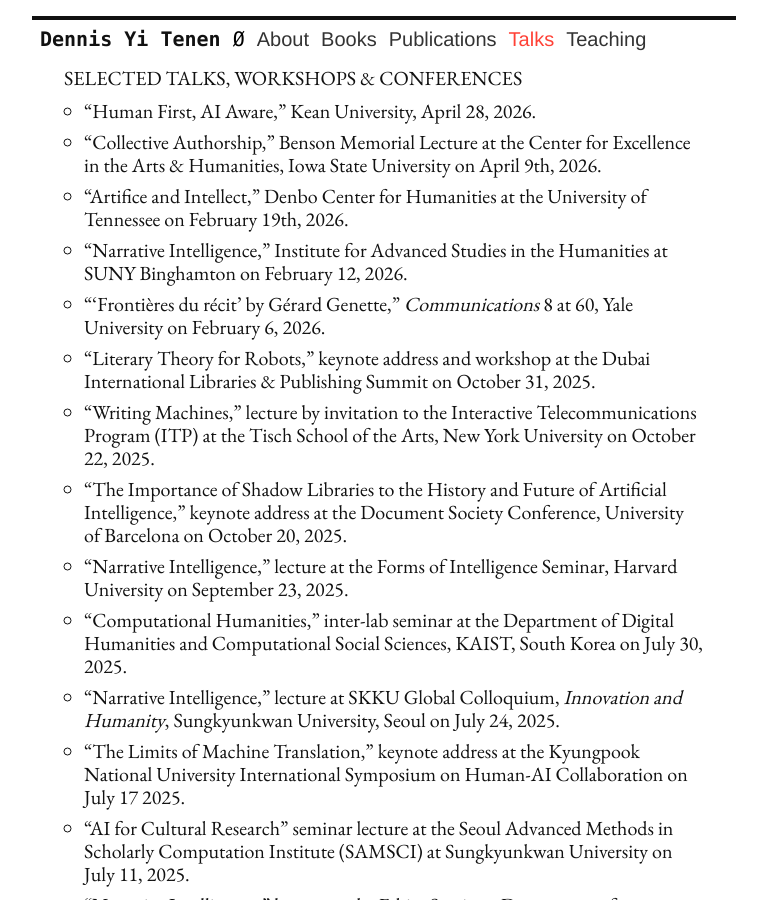
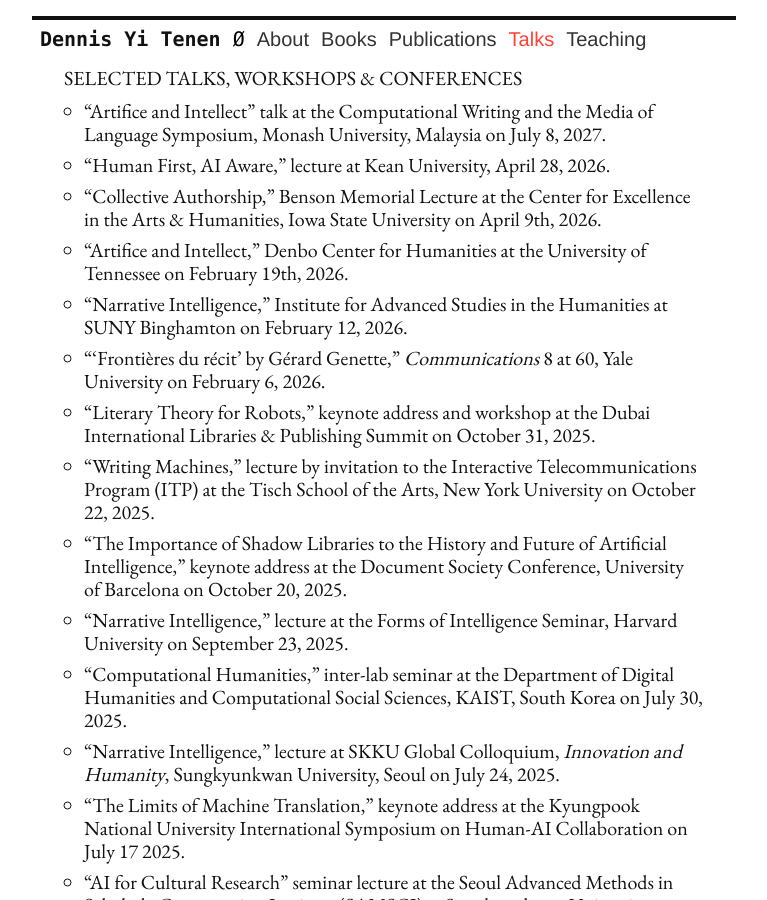
Before and after one commit to denten/denten.github.io, a Jekyll site: the page built from _pages/talks.md, in a window 1280 px wide and 900 px high. Shown: the whole window, without its empty margins (256-1023 px from the left). Built offline with Jekyll 4.4.1, drawn with Linux system fonts in a browser that asks for light colours; nearby versions of some CDN libraries.

Commit message:
update the talks

```diff
--- a/_includes/CV/06-talks.md
+++ b/_includes/CV/06-talks.md
@@ -1,6 +1,8 @@
 ## Selected Talks, Workshops & Conferences
 
-- "Human First, AI Aware," Kean University, April 28, 2026.
+- "Artifice and Intellect" talk at the Computational Writing and the Media of Language
+Symposium, Monash University, Malaysia on July 8, 2027.
+- "Human First, AI Aware," lecture at Kean University, April 28, 2026.
 - "Collective Authorship," Benson Memorial Lecture at the Center for Excellence in the Arts &
 Humanities, Iowa State University on April 9th, 2026.
 - "Artifice and Intellect," Denbo Center for Humanities at the University of Tennessee on
```
